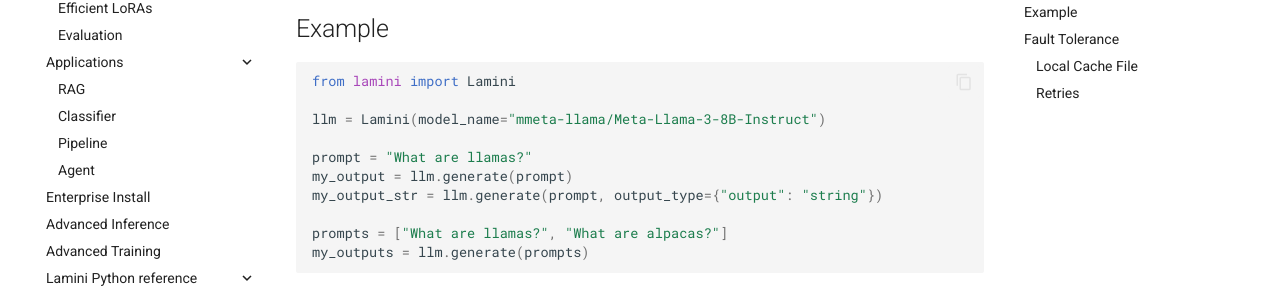
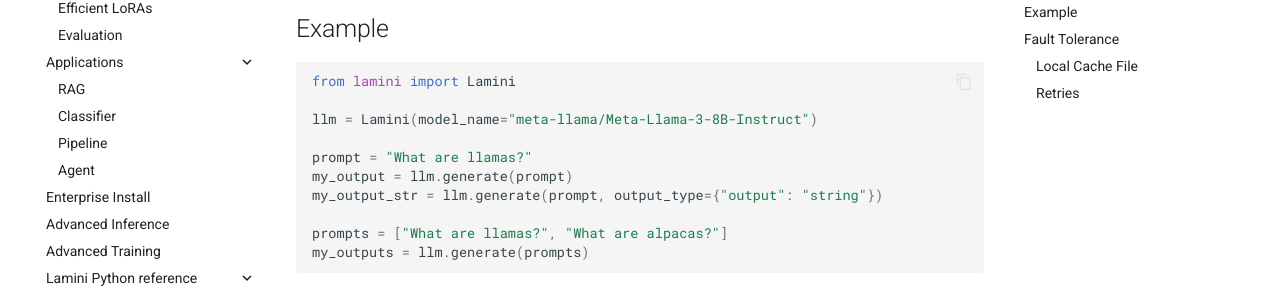
Before and after one commit to lamini-ai/lamini-ai.github.io, an MkDocs documentation site: the page built from docs/lamini_python_class/__call__.md, in a window 1280 px wide and 900 px high, scrolled down 452 px. Shown: the part 150-447 px from the top of the window. Built offline with MkDocs 1.6.1 and Material for MkDocs 9.7.7, drawn with Linux system fonts in a browser that asks for light colours.

Commit message:
Update Llama 3

````diff
--- a/docs/lamini_python_class/__call__.md
+++ b/docs/lamini_python_class/__call__.md
@@ -21,7 +21,7 @@
 ```python
 from lamini import Lamini
 
-llm = Lamini(model_name="mmeta-llama/Meta-Llama-3-8B-Instruct")
+llm = Lamini(model_name="meta-llama/Meta-Llama-3-8B-Instruct")
 
 prompt = "What are llamas?"
 my_output = llm.generate(prompt)
````
Also changed, not shown: docs/applications/pipeline.md (+1 -1 lines).
